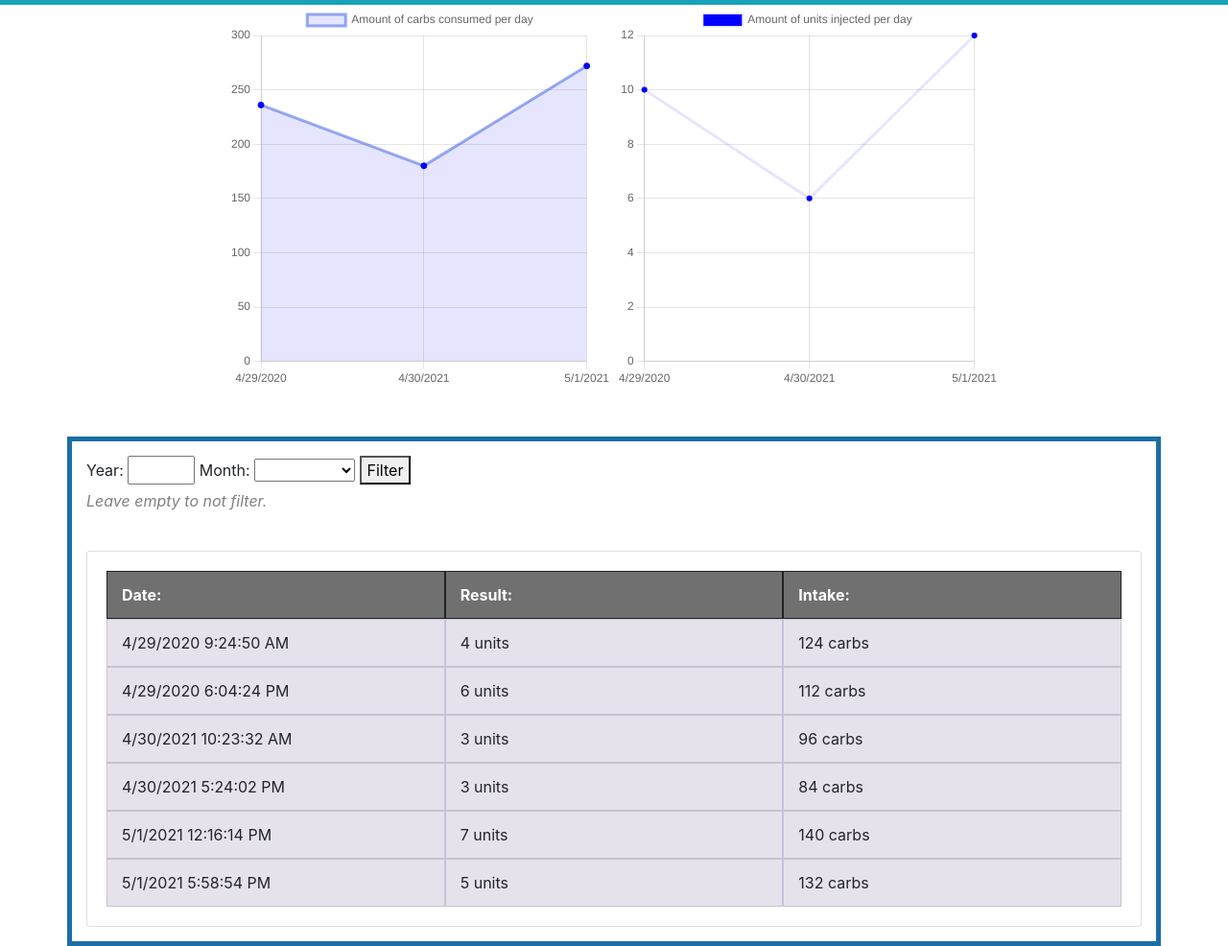
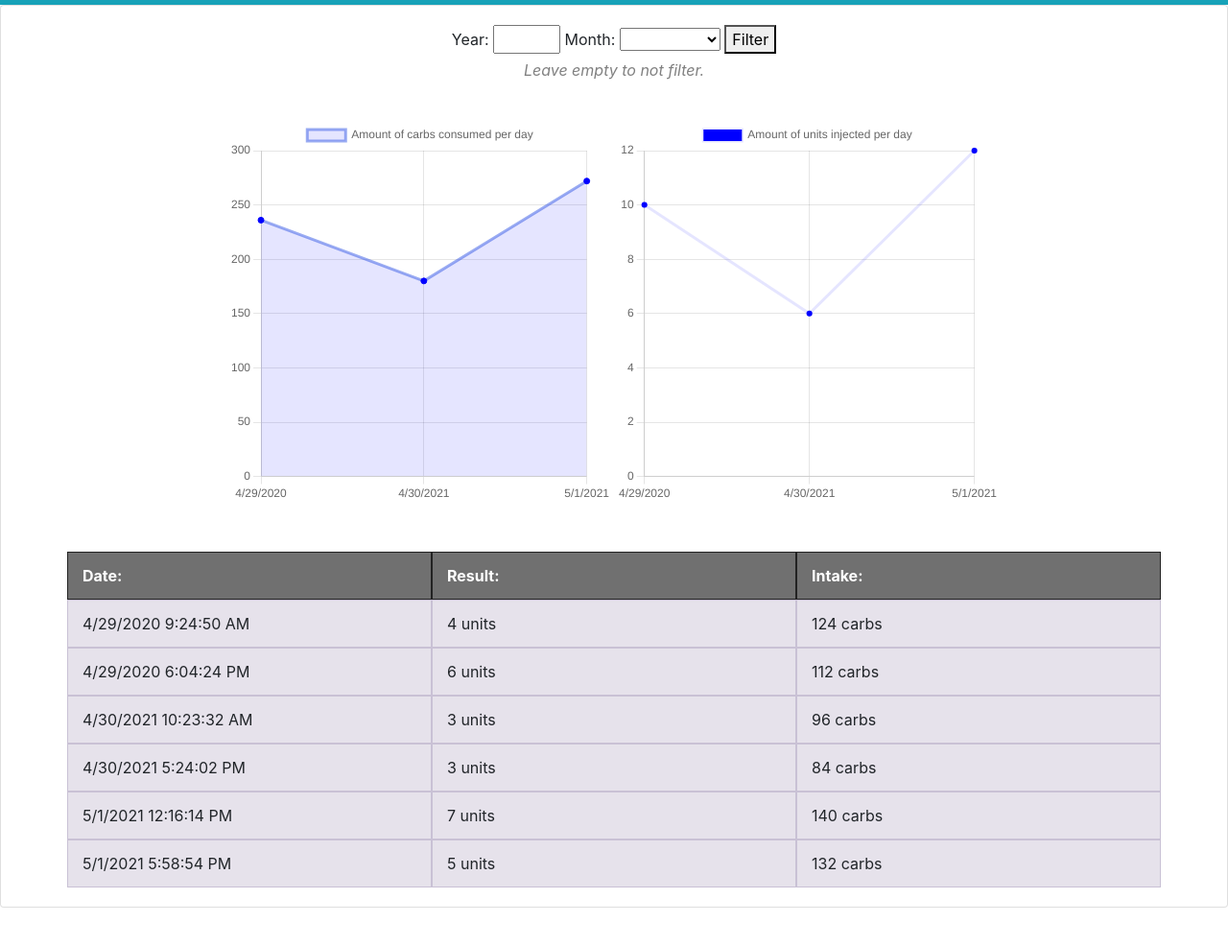
Before and after one commit to Fendamear/Boluscalculation, a website: page Frontend/MVC/Views/history.html in a window 1280 px wide. Shown: the part 51-1037 px from the top of the page at 96% size. After the commit the page ends 997 px from the top, so only its background shows below. Drawn offline with nearby package versions, Linux system fonts and the light colour scheme.

Commit message:
Added .gitignore and cleaned up history.html

```diff
--- a/Frontend/MVC/Views/history.html
+++ b/Frontend/MVC/Views/history.html
@@ -7,16 +7,14 @@
     <title>History</title>
 
     <style>
-        .col
-        {
+        .col {
             padding-top: .75rem;
             padding-bottom: .75rem;
-            background-color: rgba(86,61,124,.15);
-            border: 1px solid rgba(86,61,124,.2);
+            background-color: rgba(86, 61, 124, .15);
+            border: 1px solid rgba(86, 61, 124, .2);
         }
 
-        .colHead
-        {
+        .colHead {
             padding-top: .75rem;
             padding-bottom: .75rem;
             background-color: rgba(0, 0, 0, 0.562);
@@ -33,35 +31,17 @@
     <nav class="navbar navbar-expand-lg navbar-dark bg-info">
         <a class="navbar-brand" href="./index.html">Bolus calculator</a>
         <a class="link" href="./history.html" style="color: white;">View history</a>
-        <button class="navbar-toggler" type="button" data-toggle="collapse" data-target="#navbarSupportedContent" aria-controls="navbarSupportedContent" aria-expanded="false" aria-label="Toggle navigation">
+        <button class="navbar-toggler" type="button" data-toggle="collapse" data-target="#navbarSupportedContent"
+            aria-controls="navbarSupportedContent" aria-expanded="false" aria-label="Toggle navigation">
             <span class="navbar-toggler-icon"></span>
         </button>
     </nav>
 
-      <div style="width: 100%; height: 450px ; text-align: center;" >
-      <script src="https://cdn.jsdelivr.net/npm/chart.js@3.2.1/dist/chart.min.js"></script>
-          <canvas style="display: inline-block;" id="CarbsPerDay" width="400" height="400"></canvas>
-          <canvas style="display: inline-block;" id="UnitsPerDay" width="400" height="400"></canvas>
-    </div>
-
-
-    <template id="template">
-        <div class="row">
-            <div class="col colDate">
-                {date}
-            </div>
-            <div class="col colUnits">
-                {units}
-            </div>
-            <div class="col colCarbs">
-                {carbs}
-            </div>
-        </div>
-    </template>
-
-    <div class="container" style="border: 5px solid #1C6EA4; padding: 15px;">
+    <div class="card ">
+        <div class="card-body">
+            <div style="width: 100%; text-align: center;">
                 <label for="yearInput">Year:</label>
-        <input id="yearInput" style="width: 70px;" type="number" min="0"/>
+                <input id="yearInput" style="width: 70px;" type="number" min="0" />
                 <label for="monthInput">Month:</label>
                 <select id="monthInput" type="number">
                     <option value=""></option>
@@ -78,13 +58,33 @@
                     <option value="11">November</option>
                     <option value="12">December</option>
                 </select>
-        <button onclick="ChangeDate(document.getElementById('yearInput').value, document.getElementById('monthInput').value)">Filter</button>
+                <button
+                    onclick="ChangeDate(document.getElementById('yearInput').value, document.getElementById('monthInput').value)">Filter</button>
                 <br>
                 <p style="font-style: italic; color: gray;">Leave empty to not filter.</p>
                 <br>
+            </div>
 
-        <div class="card ">
-            <div class="card-body">
+            <div style="width: 100%; height: 450px ; text-align: center;">
+                <script src="https://cdn.jsdelivr.net/npm/chart.js@3.2.1/dist/chart.min.js"></script>
+                <canvas style="display: inline-block;" id="CarbsPerDay" width="400" height="400"></canvas>
+                <canvas style="display: inline-block;" id="UnitsPerDay" width="400" height="400"></canvas>
+            </div>
+
+            <template id="template">
+                <div class="row">
+                    <div class="col colDate">
+                        {date}
+                    </div>
+                    <div class="col colUnits">
+                        {units}
+                    </div>
+                    <div class="col colCarbs">
+                        {carbs}
+                    </div>
+                </div>
+            </template>
+
             <div class="container" id="gridContainer">
                 <div class="row">
                     <div class="col colHead">
@@ -97,12 +97,12 @@
                         Intake:
                     </div>
                 </div>
-                    <button id="resetButton" style="position: absolute; z-index: -1; margin-top: 25px; left: 25%;" onclick="ChangeDate()">We didn't find any items for the specified filter. Click here to show all history.</button>
+                <button id="resetButton" style="position: absolute; z-index: -1; margin-top: 25px; left: 25%;"
+                    onclick="ChangeDate()">We didn't find any items for the specified filter. Click here to show all history.</button>
             </div>
         </div>
     </div>
-    </div>
-</script></body>
+</body>
 
 </html>
 
```
Also changed, not shown: 1 other file. Lines whose indentation alone changed are shown as unchanged.
